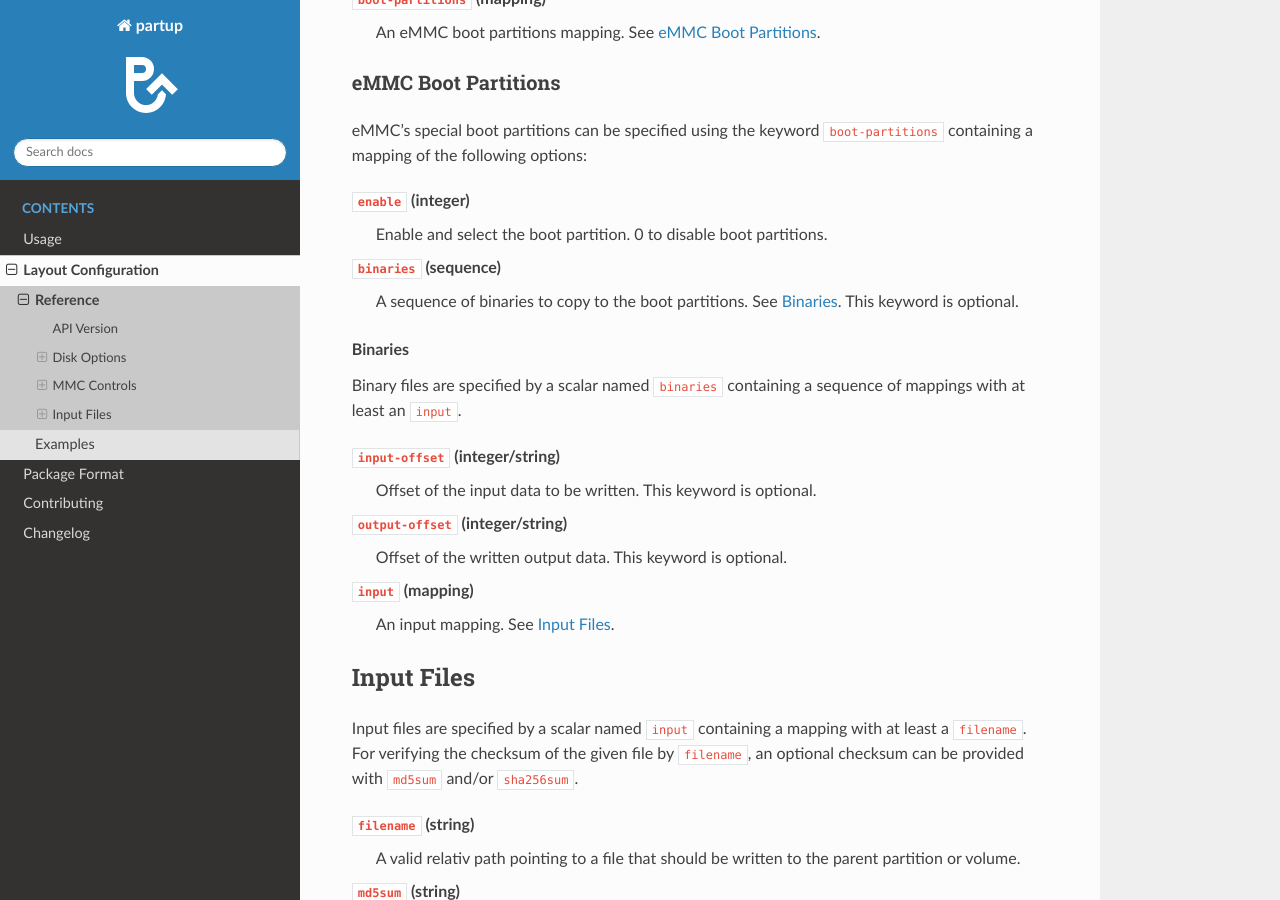
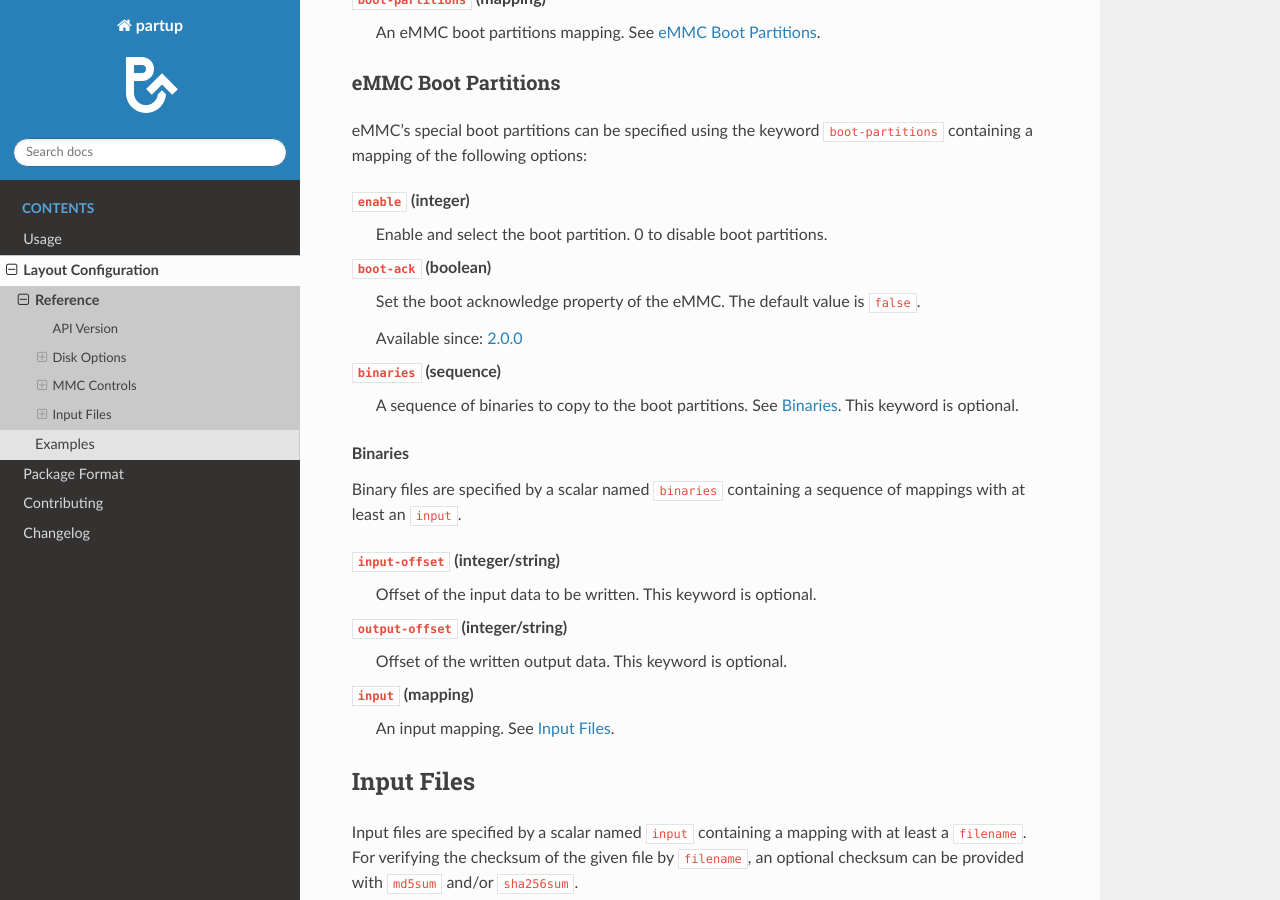
Before and after one commit to phytec/partup, a Sphinx documentation site: the page built from doc/layout-config-reference.rst, in a window 1280 px wide and 900 px high, scrolled down 2264 px. Built offline with Sphinx 7.4.7 and the Read the Docs theme 2.0.0, drawn with Linux system fonts in a browser that asks for light colours.

Commit message:
doc: layout-config-reference: Describe boot-ack mapping
Signed-off-by: Leonard Anderweit <l.anderweit@phytec.de>

```diff
--- a/CHANGELOG.rst
+++ b/CHANGELOG.rst
@@ -4,6 +4,10 @@
 =====
 
 *Release date: TBD*
+
+.. rubric:: Changes
+
+-  Allow setting eMMC boot acknowledge.
 
 .. _release-1.0.0:
 
--- a/doc/layout-config-reference.rst
+++ b/doc/layout-config-reference.rst
@@ -116,6 +116,12 @@ eMMC's special boot partitions can be specified using the keyword
 ``enable`` (integer)
    Enable and select the boot partition. 0 to disable boot partitions.
 
+``boot-ack`` (boolean)
+   Set the boot acknowledge property of the eMMC. The default value is
+   ``false``.
+
+   Available since: :ref:`release-2.0.0`
+
 ``binaries`` (sequence)
    A sequence of binaries to copy to the boot partitions. See :ref:`binaries`.
    This keyword is optional.
```
